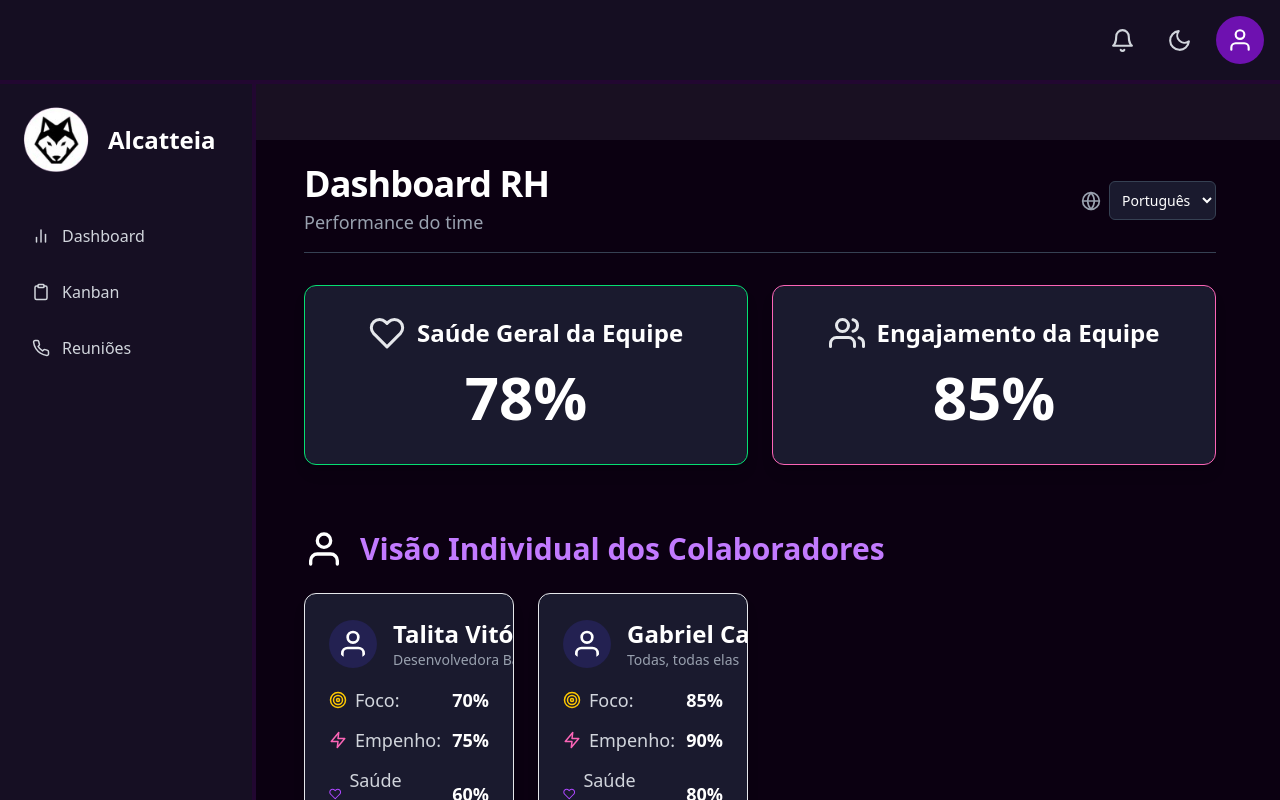
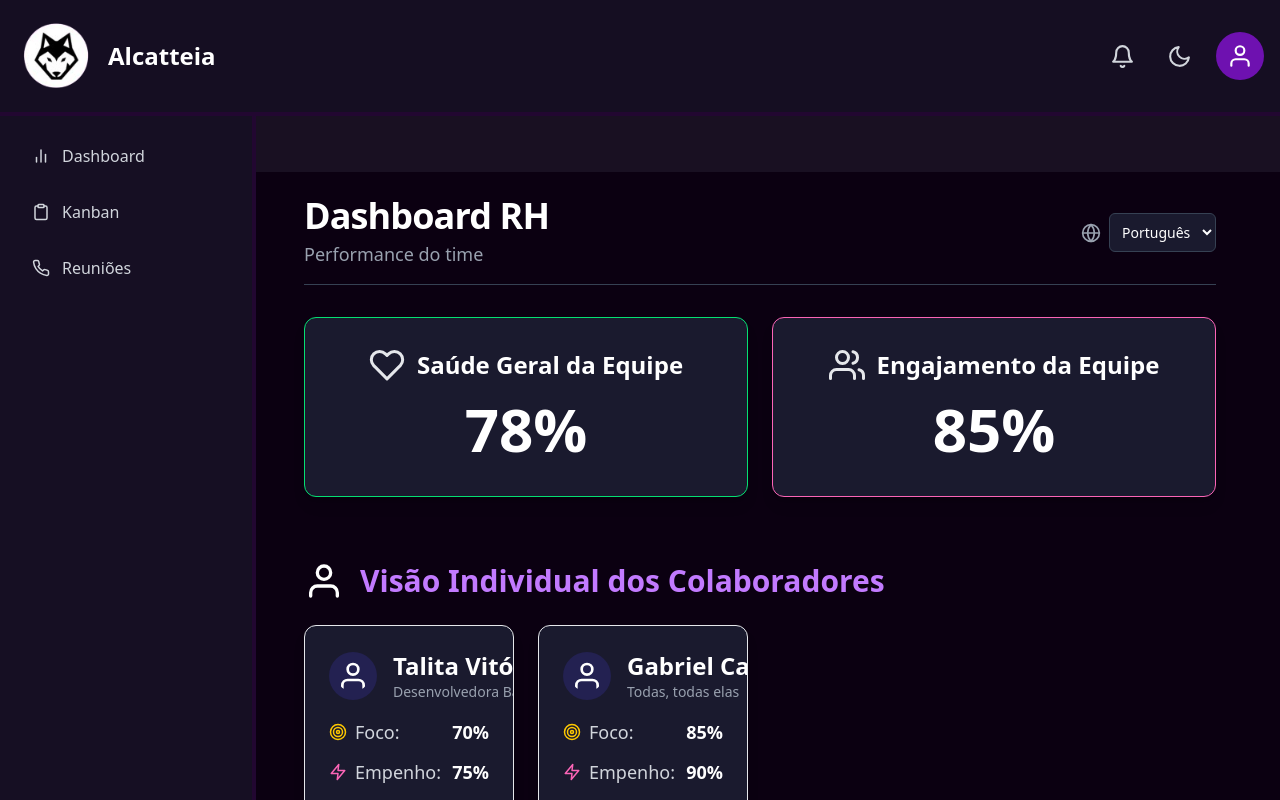
Before and after one commit to Alcatteia/alcatteia_front-end, a React (Vite) app: page /dashboard/rh in a window 1280 px wide. Shown: the top 800 px of the page. Built offline with nearby package versions, Linux system fonts and the light colour scheme.

Commit message:
ajustes no sidebar e topbar do projeto

```diff
--- a/src/components/Sidebar.jsx
+++ b/src/components/Sidebar.jsx
@@ -1,6 +1,5 @@
 import { useState } from 'react';
 import { FiClipboard, FiBarChart2, FiPhone, FiUsers, FiMenu } from 'react-icons/fi';
-import logoAlcatteia from '../assets/Kanban/Logo1.png';
 import { Link, useLocation } from 'react-router';
 
 export default function Sidebar() {
@@ -28,12 +27,6 @@ export default function Sidebar() {
         className={`fixed h-full z-40 w-64 bg-[#160F23] border-[#220731] border-r-4 p-4 transition-transform duration-300 transform ${isOpen ? 'translate-x-0' : '-translate-x-full lg:translate-x-0'
           }`}
       >
-        {/* Cabeçalho */}
-        <div className="mb-8 flex items-center gap-3">
-          <img src={logoAlcatteia} alt="Logo Alcatteia" className="w-20 h-20 object-contain" />
-          <h1 className="text-2xl font-bold text-white">Alcatteia</h1>
-        </div>
-
         {/* Navegação */}
         <nav className="space-y-2">
           {items.map(({ label, icon, active, link }) => (
--- a/src/components/Topbar.jsx
+++ b/src/components/Topbar.jsx
@@ -1,6 +1,8 @@
 import { FiBell, FiMoon, FiUser, FiSettings, FiLogOut } from 'react-icons/fi';
 import { useState } from 'react';
 import NotificationModal from '../pages/Kanban/components/NotificationModal';
+import logoAlcatteia from '../assets/Kanban/Logo1.png';
+
 
 export default function Topbar({ participationRequests = [], acceptParticipation, rejectParticipation }) {
   const [isProfileOpen, setIsProfileOpen] = useState(false);
@@ -10,9 +12,17 @@ export default function Topbar({ participationRequests = [], acceptParticipation
   const currentRequest = participationRequests[0];
 
   return (
-    <header className="sticky top-0 z-10 bg-[#160F23]/90 flex justify-end border-b-4 border-[#220731] items-center p-4 backdrop-blur-md">
+    <header className="sticky top-0 z-10 bg-[#160F23]/90 flex justify-between border-b-4 border-[#220731] items-center p-4
+    backdrop-blur-md">
+      {/* Cabeçalho */}
+      <div className="flex items-center gap-3">
+        <img src={logoAlcatteia} alt="Logo Alcatteia" className="w-20 h-20 object-contain" />
+        <h1 className="text-2xl font-bold text-white">Alcatteia</h1>
+      </div>
+
       {/* Controles do usuário */}
-      <div className="flex gap-2 md:gap-4 items-center">
+      <div className="flex gap-2 md:gap-4 items-center"
+      >
         {/* Notificações */}
         <button
           className="p-2 rounded-full hover:bg-[#2A1C3A] transition-colors duration-200 relative"
@@ -52,7 +62,7 @@ export default function Topbar({ participationRequests = [], acceptParticipation
         <button
           className="p-2 rounded-full hover:bg-[#2A1C3A] transition-colors duration-200"
           aria-label="Alternar tema"
-          onClick={() => {/* Lógica de tema */}}
+          onClick={() => {/* Lógica de tema */ }}
         >
           <FiMoon size={25} className="text-gray-300 hover:text-white" />
         </button>
--- a/src/pages/AccountAccess/AccountAccess.jsx
+++ b/src/pages/AccountAccess/AccountAccess.jsx
@@ -16,6 +16,39 @@ const AccountAccess = () => {
     const [inputEmail, setInputEmail] = useState("");
     const [inputPassword, setInputPassword] = useState("");
     const [inputRole, setInputRole] = useState("");
+
+    console.log(inputName, inputEmail);
+
+
+    // const handleRegister = async (e) => {
+    //     e.preventDefault();
+
+    //     const data = {
+    //         name: inputName,
+    //         email: inputEmail,
+    //         password: inputPassword,
+    //         role: inputRole,
+    //     };
+
+    //     try {
+    //         const response = await fetch("http://localhost:8080/api/usuarios", {
+    //             method: "POST",
+    //             headers: {
+    //                 "Content-Type": "application/json",
+    //             },
+    //             body: JSON.stringify(data),
+    //         });
+
+    //         if (response.ok) {
+    //             const result = await response.json();
+    //             console.log("Usuário cadastrado com sucesso!", result);
+    //         } else {
+    //             console.error("Erro ao cadastrar:", response.status);
+    //         }
+    //     } catch (error) {
+    //         console.error("Erro na requisição:", error);
+    //     }
+    // };
 
 
     return (
@@ -73,10 +106,15 @@ const AccountAccess = () => {
                                     onChange={(e) => setInputRole(e.target.value)}
                                 >
                                     <option selected>Selecione seu cargo</option>
-                                    <option value="RH">Recursos Humanos (RH)</option>
-                                    <option value="LIDER
-                                    ">Líder</option>
-                                    <option value="FUNCIONARIO">Funcionário</option>
+                                    <option value="RH">
+                                        Recursos Humanos (RH)
+                                    </option>
+                                    <option value="LIDER">
+                                        Líder
+                                    </option>
+                                    <option value="MEMBRO">
+                                        Membro
+                                    </option>
                                 </select>
                             </>
                         )}
```
